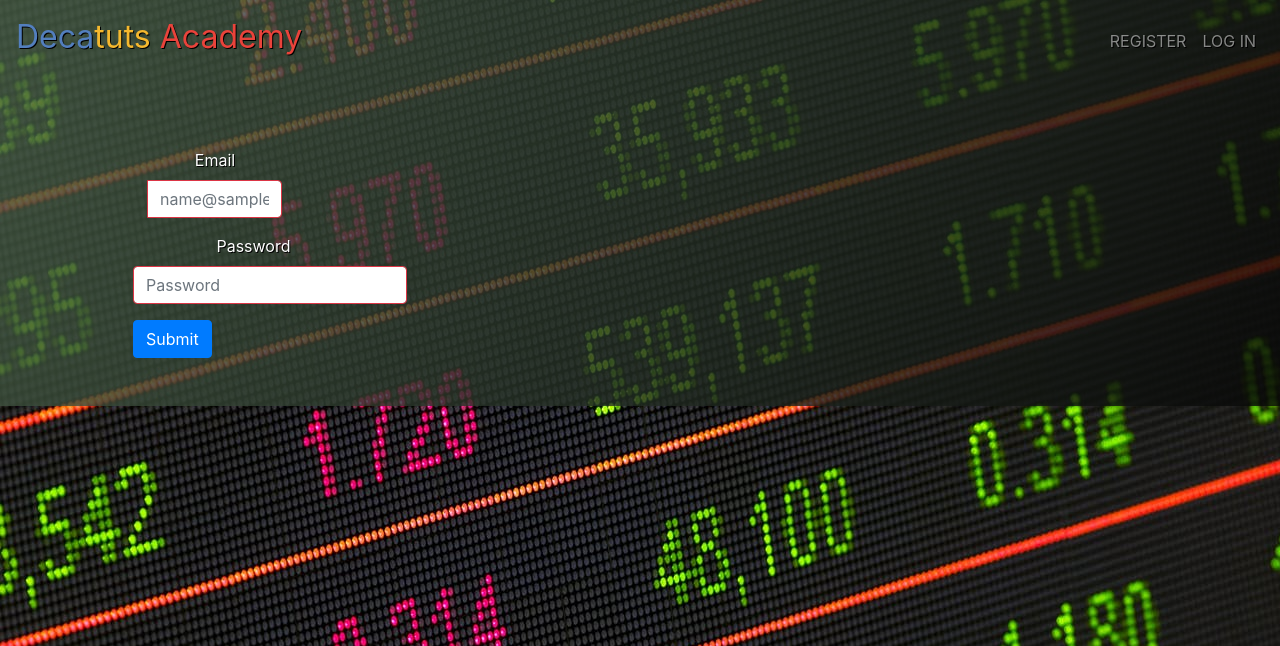
After one commit to ikechuku/decatuts, a Flask app: page /login in a window 1280 px wide. The commit adds this page. Shown: the top 646 px of the page. Run offline with Flask 2, Linux system fonts and the light colour scheme; some libraries are stand-ins or nearby versions.

Commit message:
created login page

```diff
--- a/application.py
+++ b/application.py
@@ -74,7 +74,7 @@ def check():
 @app.route("/login", methods=["GET", "POST"])
 def login():
     """Log user in"""
-
+    print("here we are")
     # Forget any user_id
     session.clear()
 
@@ -98,7 +98,7 @@ def login():
             return apology("invalid email and/or password", 403)
 
         # Remember which user has logged in
-        session["user_id"] = rows[0]["id"]
+        session["user_id"] = rows[0]["user_id"]
         session['email'] = rows[0]['email']
 
         # Redirect user to home page
--- /dev/null
+++ b/templates/index.html
@@ -0,0 +1 @@
+Hello
--- /dev/null
+++ b/templates/login.html
@@ -0,0 +1,77 @@
+{% extends "layout.html" %}
+
+{% block title %}
+    Register
+{% endblock %}
+
+{% block main %}
+    <div style="display: none" id="alert" class="alert alert-danger alert-dismissible fade show" role="alert">
+        Invalid login details
+        <button type="button" class="close" data-dismiss="alert" aria-label="Close">
+        <span aria-hidden="true">&times;</span>
+        </button>
+    </div>
+    <div class="container">
+        <div class="row">
+            <div class="col-md-6 left">
+                <form id="login" action="/login" method="POST">
+                    <div class="form">
+                      <div class="col-md-4 mb-3 d-block">
+                        <label for="validationServerUsername">Email</label>
+                        <div class="input-group">
+                          <div class="input-group-prepend">
+                          </div>
+                          <input type="email" class="form-control is-invalid" id="email" placeholder="name@sample.com" aria-describedby="inputGroupPrepend3" name="email" required>
+                        </div>
+                      </div>
+                    </div>
+                    <div class="form-row d-block">
+                      <div class="col-md-6 mb-3">
+                        <label for="validationServer03">Password</label>
+                        <input type="password" min=11 class="form-control is-invalid" id="password" placeholder="Password" name="password" required>
+
+                      </div>
+                    </div>
+                    <input class="btn btn-primary d-block" type="submit" value="Submit">
+                  </form>
+            </div>
+            <div class="col-md-6 right"></div>
+
+
+    </div>
+
+
+<script>
+    $("#register").submit(function (e) {
+        e.preventDefault();
+
+
+            let email= $("#email").val()
+            let password= $("#password").val()
+
+
+        // console.log(selected)
+
+        if (email == ""){
+            alert("Enter valid email");
+        }
+        else {
+            $.get("/check?email=" + email, function (data) {
+            if(data == false){
+                alert("FAIL")
+                let x = document.getElementById("alert");
+                x.style.display = "block";
+
+            }
+
+            else if(data== true){
+                alert("Successful");
+                document.getElementById("register").submit();
+            }
+        });
+        }
+
+    });
+</script>
+
+{% endblock %}
```
Also changed, not shown: decatuts.db, helpers.py (line endings or trailing spaces), readme.md, requirements.txt (line endings or trailing spaces), static/styles.css (line endings or trailing spaces), subjects.txt (line endings or trailing spaces), templates/apology.html (line endings or trailing spaces), templates/layout.html (line endings or trailing spaces), templates/register.html (line endings or trailing spaces), 1 other file.
